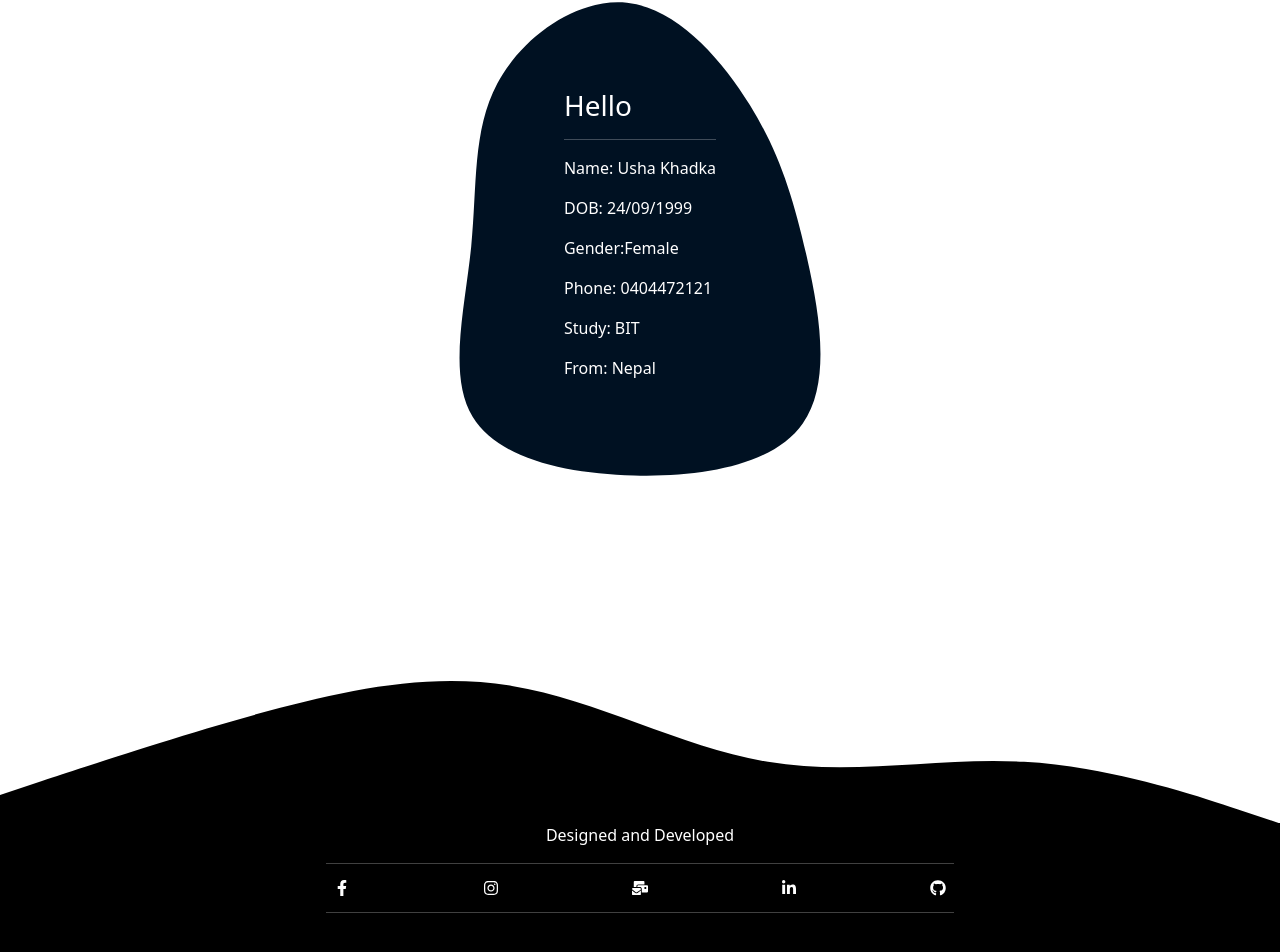
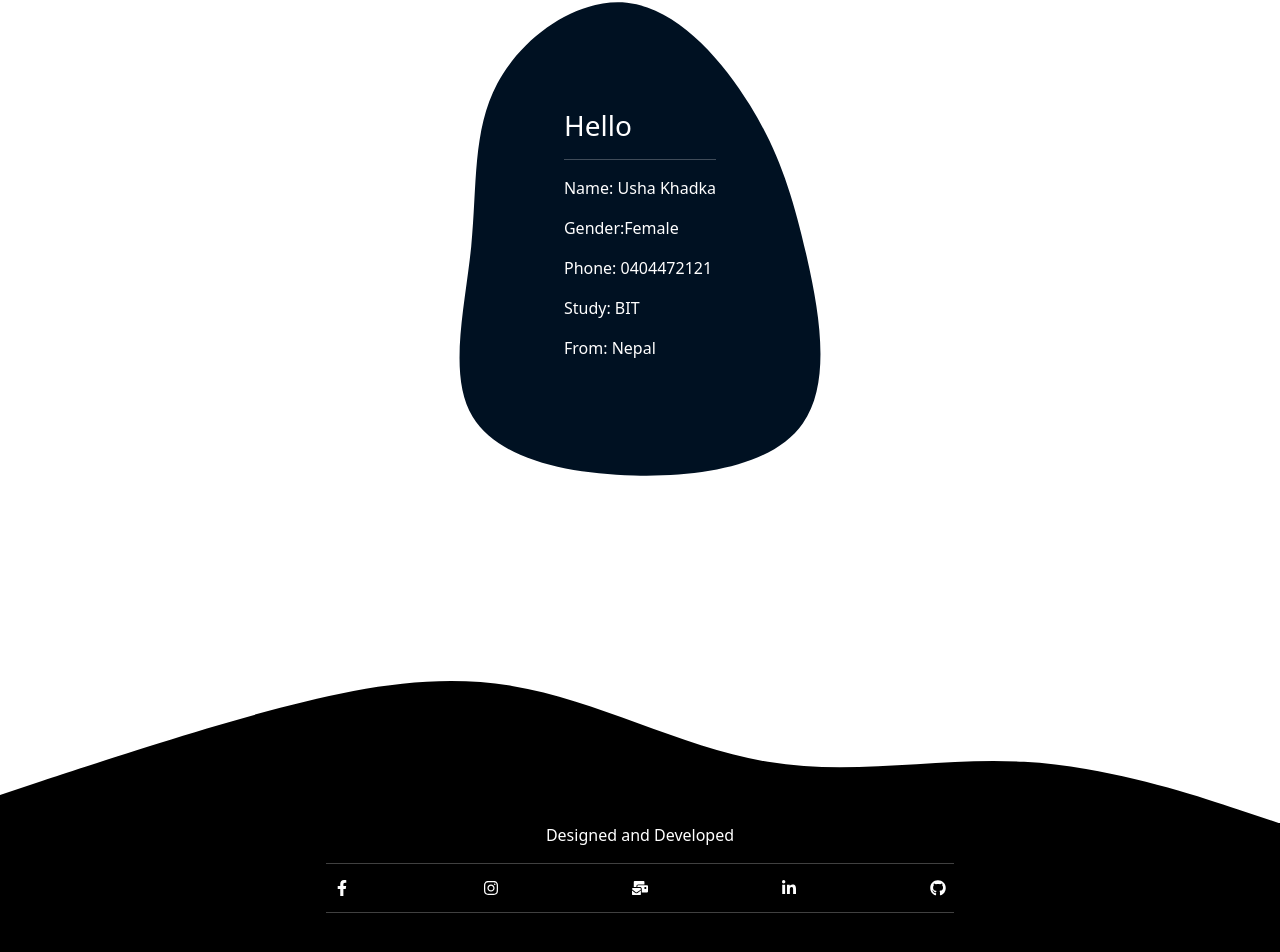
Before and after one commit to UshaKhadkaKapan/realPortfolio, a React (Create React App) app: page / in a window 1280 px wide. Shown: the part 3551-4503 px from the top of the page. Built offline with nearby package versions, Linux system fonts and the light colour scheme.

Commit message:
remove some context from home page

```diff
--- a/src/pages/Home.js
+++ b/src/pages/Home.js
@@ -123,7 +123,6 @@ const Home = () => {
             <h3>Hello</h3>
             <hr />
             <p>Name: Usha Khadka</p>
-            <p>DOB: 24/09/1999</p>
             <p>Gender:Female</p>
             <p>Phone: 0404472121</p>
             <p>Study: BIT</p>
```
